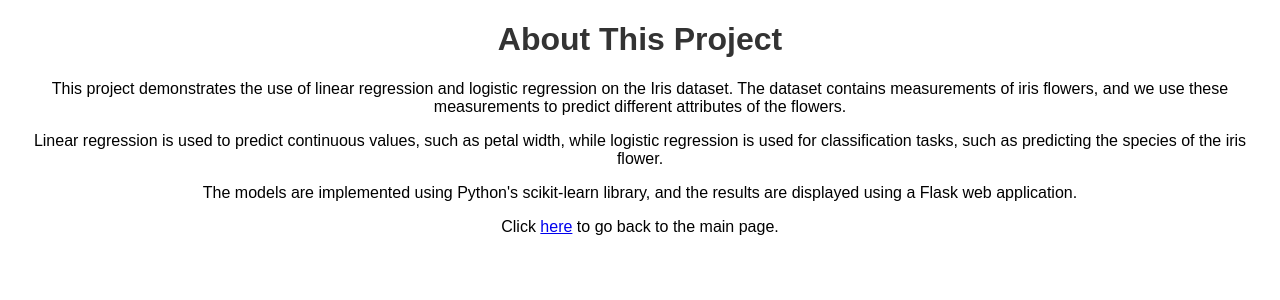
After one commit to LShen123/PersonalWeb, a Flask app: page /about in a window 1280 px wide. The commit adds this page. Shown: the top 300 px of the page. Run offline with Flask 3, Linux system fonts and the light colour scheme.

Commit message:
Addition of Buttons/About Page

```diff
--- a/app.py
+++ b/app.py
@@ -33,6 +33,10 @@ def index():
 
     return render_template('index.html', plot_url_lin=plot_url_lin, plot_url_log=plot_url_log, accuracy_log=accuracy_log)
 
+@app.route('/about')
+def about():
+    return render_template('about.html')
+
 if __name__ == '__main__':
     port = int(os.environ.get("PORT", 5000))
     app.run(host='0.0.0.0', port=port)
--- /dev/null
+++ b/templates/about.html
@@ -0,0 +1,16 @@
+<!DOCTYPE html>
+<html lang="en">
+<head>
+    <meta charset="UTF-8">
+    <meta name="viewport" content="width=device-width, initial-scale=1.0">
+    <title>About - Iris Dataset Regression Comparison</title>
+    <link rel="stylesheet" href="{{ url_for('static', filename='css/style.css') }}">
+</head>
+<body>
+    <h1>About This Project</h1>
+    <p>This project demonstrates the use of linear regression and logistic regression on the Iris dataset. The dataset contains measurements of iris flowers, and we use these measurements to predict different attributes of the flowers.</p>
+    <p>Linear regression is used to predict continuous values, such as petal width, while logistic regression is used for classification tasks, such as predicting the species of the iris flower.</p>
+    <p>The models are implemented using Python's scikit-learn library, and the results are displayed using a Flask web application.</p>
+    <p>Click <a href="/">here</a> to go back to the main page.</p>
+</body>
+</html>
```
Also changed, not shown: templates/index.html (+21 -0 lines).
